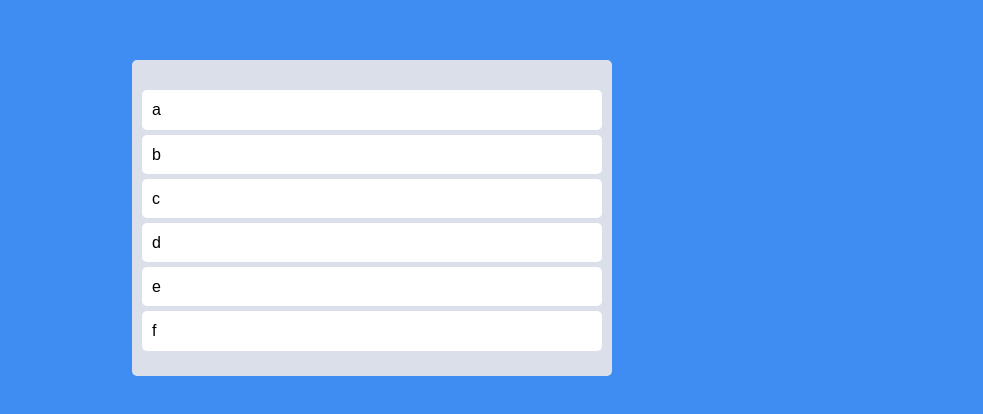
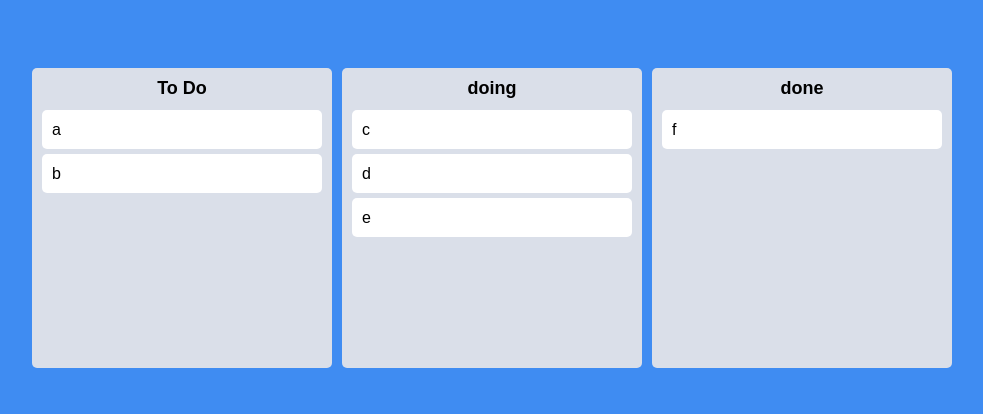
Before and after one commit to maengseonu/React-Trello, a React (Create React App) app: page / in a window 1280 px wide. Shown: the part 182-596 px from the top of the page, without its empty margins (268-1251 px from the left). Built offline with nearby package versions, Linux system fonts and the light colour scheme.

Commit message:
Same Board Movement

```diff
--- a/public/index.html
+++ b/public/index.html
@@ -9,6 +9,7 @@
       name="description"
       content="Web site created using create-react-app"
     />
+
     <link rel="apple-touch-icon" href="%PUBLIC_URL%/logo192.png" />
     <!--
       manifest.json provides metadata used when your web app is installed on a
--- a/src/App.tsx
+++ b/src/App.tsx
@@ -1,12 +1,12 @@
-import { DragDropContext, Droppable, DropResult } from "react-beautiful-dnd";
+import { DragDropContext, DropResult } from "react-beautiful-dnd";
 import { useRecoilState } from "recoil";
 import styled from "styled-components";
 import { toDoState } from "./atoms";
-import DraggableCard from "./Components/DraggableCard";
+import Board from "./Components/Board";
 
 const Wrapper = styled.div`
   display: flex;
-  max-width: 480px;
+  max-width: 680px;
   width: 100%;
   margin: 0 auto;
   justify-content: center;
@@ -17,45 +17,35 @@
 const Boards = styled.div`
   display: grid;
   width: 100%;
-  grid-template-columns: repeat(1, 1fr);
-`;
-
-const Board = styled.div`
-  padding: 20px 10px;
-  padding-top: 30px;
-  background-color: ${(props) => props.theme.boardClolor};
-  border-radius: 5px;
-  min-height: 200px;
+  gap: 10px;
+  grid-template-columns: repeat(3, 1fr);
 `;
 
 function App() {
   const [toDos, setToDos] = useRecoilState(toDoState);
-  const onDreagEnd = ({ draggableId, destination, source }: DropResult) => {
-    if (!destination) return;
-    setToDos((oldToDos) => {
-      const toDosCopy = [...oldToDos];
-      // source.index 아이템 삭제
-      toDosCopy.splice(source.index, 1);
-      // destination.index 아이템 추가
-      toDosCopy.splice(destination?.index, 0, draggableId);
-      return toDosCopy;
-    });
+  const onDreagEnd = (info: DropResult) => {
+    console.log(info);
+    const { destination, draggableId, source } = info;
+    if (destination?.droppableId === source.droppableId) {
+      setToDos((allBoards) => {
+        const boardCopy = [...allBoards[source.droppableId]];
+        boardCopy.splice(source.index, 1);
+        boardCopy.splice(destination?.index, 0, draggableId);
+        return {
+          ...allBoards,
+          [source.droppableId]: boardCopy,
+        };
+      });
+    }
   };
 
   return (
     <DragDropContext onDragEnd={onDreagEnd}>
       <Wrapper>
         <Boards>
-          <Droppable droppableId="one">
-            {(magic) => (
-              <Board ref={magic.innerRef} {...magic.droppableProps}>
-                {toDos.map((toDo, index) => (
-                  <DraggableCard key={toDo} index={index} toDo={toDo} />
-                ))}
-                {magic.placeholder}
-              </Board>
-            )}
-          </Droppable>
+          {Object.keys(toDos).map((boardId) => (
+            <Board boardId={boardId} key={boardId} toDos={toDos[boardId]} />
+          ))}
         </Boards>
       </Wrapper>
     </DragDropContext>
--- /dev/null
+++ b/src/Components/Board.tsx
@@ -0,0 +1,44 @@
+import { Droppable } from "react-beautiful-dnd";
+import styled from "styled-components";
+import DraggableCard from "./DraggableCard";
+
+const Wrapper = styled.div`
+  width: 300px;
+  padding: 20px 10px;
+  padding-top: 10px;
+  background-color: ${(props) => props.theme.boardClolor};
+  border-radius: 5px;
+  min-height: 300px;
+`;
+
+const Title = styled.h2`
+  text-align: center;
+  font-weight: 600;
+  margin-bottom: 10px;
+  font-size: 18px;
+`;
+
+interface IBoardProps {
+  toDos: string[];
+  boardId: string;
+}
+
+function Board({ toDos, boardId }: IBoardProps) {
+  return (
+    <Wrapper>
+      <Title>{boardId}</Title>
+      <Droppable droppableId={boardId}>
+        {(magic) => (
+          <div ref={magic.innerRef} {...magic.droppableProps}>
+            {toDos.map((toDo, index) => (
+              <DraggableCard key={toDo} index={index} toDo={toDo} />
+            ))}
+            {magic.placeholder}
+          </div>
+        )}
+      </Droppable>
+    </Wrapper>
+  );
+}
+
+export default Board;
--- a/src/Components/DraggableCard.tsx
+++ b/src/Components/DraggableCard.tsx
@@ -30,4 +30,4 @@
   );
 }
 
-export default React.memo(DraggableCard);
+export default React.memo(DraggableCard); // 불필요한 리렌더링 최적화
--- a/src/atoms.tsx
+++ b/src/atoms.tsx
@@ -1,6 +1,14 @@
 import { atom } from "recoil";
 
-export const toDoState = atom({
+interface IToDoState {
+  [key: string]: string[];
+}
+
+export const toDoState = atom<IToDoState>({
   key: "toDo",
-  default: ["a", "b", "c", "d", "e", "f"],
+  default: {
+    "To Do": ["a", "b"],
+    doing: ["c", "d", "e"],
+    done: ["f"],
+  },
 });
--- a/src/index.tsx
+++ b/src/index.tsx
@@ -7,7 +7,6 @@
 import { darkTheme } from "./theme";
 
 const GlobalStyle = createGlobalStyle`
-@import url('https://fonts.googleapis.com/css2?family=Source+Sans+Pro:wght@300;400&display=swap');
 html, body, div, span, applet, object, iframe,
 h1, h2, h3, h4, h5, h6, p, blockquote, pre,
 a, abbr, acronym, address, big, cite, code,
```
